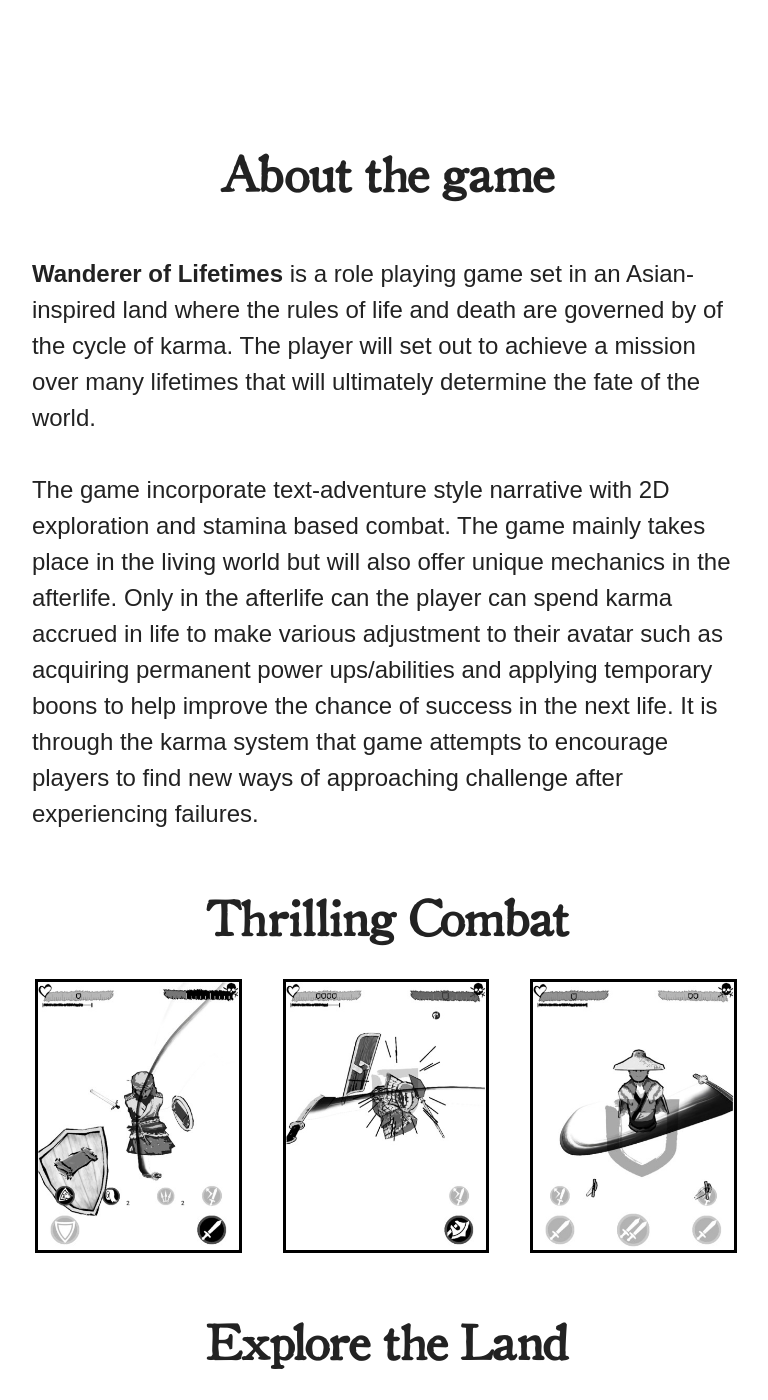
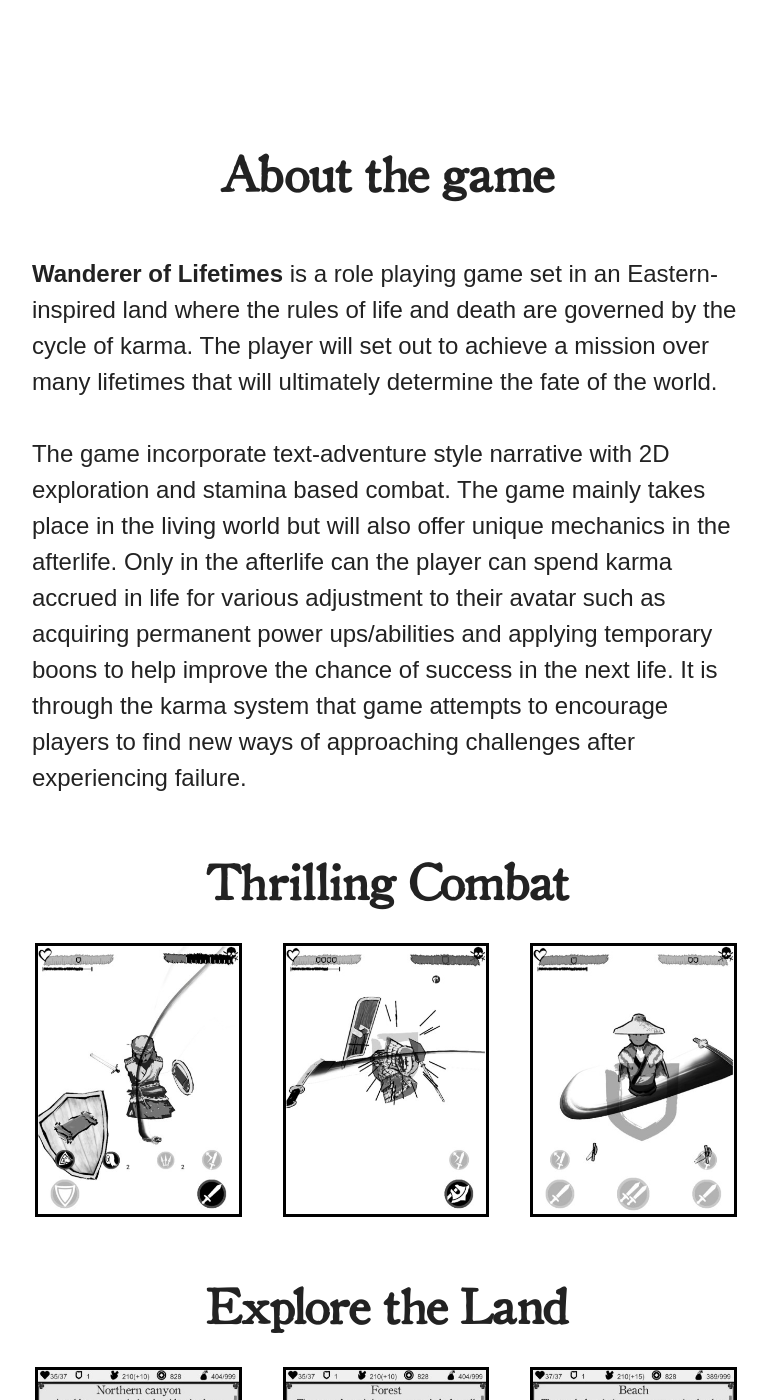
Before and after one commit to papertinker/PaperTinkerSite, a Jekyll site: the page built from games/lifetimes.markdown, in a window 1280 px wide and 1400 px high, scrolled down 1404 px. Shown: the whole window, without its empty margins (254-1022 px from the left). Built offline with Jekyll 4.4.1, drawn with Linux system fonts in a browser that asks for light colours; nearby versions of some CDN libraries; our own code applies the rules of GitHub Pages for plain Markdown files.

Commit message:
Updated Lifetimes

```diff
--- a/games/lifetimes.markdown
+++ b/games/lifetimes.markdown
@@ -53,19 +53,19 @@ Eastern inspired <span style="font-size: 130%;">RPG</span>
 </tr>
 <tr>
   <th class="tg-0lax" >
-    <iframe style="border: 3px solid black;"  width="350" height="467" src="https://www.youtube.com/embed/7SfuXxY2Ggg?rel=0" frameborder="0" allow="accelerometer; autoplay; encrypted-media; gyroscope; picture-in-picture" allowfullscreen></iframe>
+    <iframe style="border: 3px solid black;"  width="350" height="467" src="https://www.youtube.com/embed/vwKn-h82kRM?rel=0" frameborder="0" allow="accelerometer; autoplay; encrypted-media; gyroscope; picture-in-picture" allowfullscreen></iframe>
   </th>
   <th class="tg-0lax"></th>
   <th class="tg-0lax" >
-    <iframe style="border: 3px solid black;"  width="350" height="467" src="https://www.youtube.com/embed/pLSshwldt80?rel=0" frameborder="0" allow="accelerometer; autoplay; encrypted-media; gyroscope; picture-in-picture" allowfullscreen></iframe>
+    <iframe style="border: 3px solid black;"  width="350" height="467" src="https://www.youtube.com/embed/Tb_MDkFzu8g?rel=0" frameborder="0" allow="accelerometer; autoplay; encrypted-media; gyroscope; picture-in-picture" allowfullscreen></iframe>
   </th>
 </tr>
 </table>
 
 <div align="center" style="padding: 3em 0 1em 0; font-family: oldstyle; font-size: 3em; font-weight: bold;">About the game</div>
-<div align="left" style="font-family: arial; font-size: 1.5em; font-weight: normal;"><b>Wanderer of Lifetimes</b> is a role playing game set in an Asian-inspired land where the rules of life and death are governed by of the cycle of karma. The player will set out to achieve a mission over many lifetimes that will ultimately determine the fate of the world.
+<div align="left" style="font-family: arial; font-size: 1.5em; font-weight: normal;"><b>Wanderer of Lifetimes</b> is a role playing game set in an Eastern-inspired land where the rules of life and death are governed by the cycle of karma. The player will set out to achieve a mission over many lifetimes that will ultimately determine the fate of the world.
 <br><br>
-The game incorporate text-adventure style narrative with 2D exploration and stamina based combat. The game mainly takes place in the living world but will also offer unique mechanics in the afterlife. Only in the afterlife can the player can spend karma accrued in life to make various adjustment to their avatar such as acquiring permanent power ups/abilities and applying temporary boons to help improve the chance of success in the next life. It is through the karma system that game attempts to encourage players to find new ways of approaching challenge after experiencing failures.</div>
+The game incorporate text-adventure style narrative with 2D exploration and stamina based combat. The game mainly takes place in the living world but will also offer unique mechanics in the afterlife. Only in the afterlife can the player can spend karma accrued in life for various adjustment to their avatar such as acquiring permanent power ups/abilities and applying temporary boons to help improve the chance of success in the next life. It is through the karma system that game attempts to encourage players to find new ways of approaching challenges after experiencing failure.</div>
 
 <div align="center" style="padding: 1em 0 0.5em 0; font-family: oldstyle; font-size: 3em; font-weight: bold;">Thrilling Combat</div>
 <table style="undefined;table-layout: fixed; width: 100%">
```
